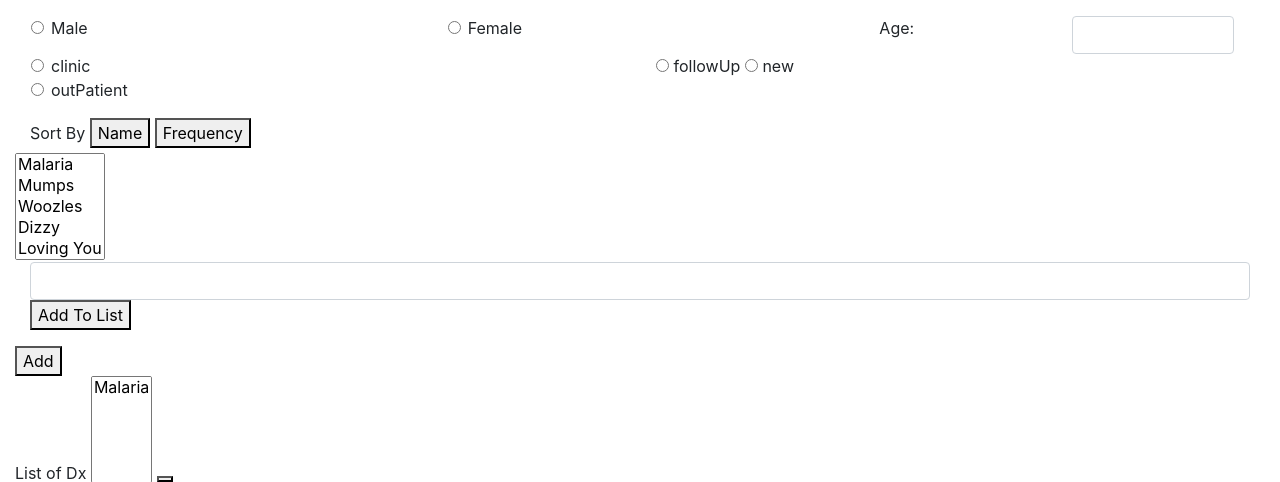
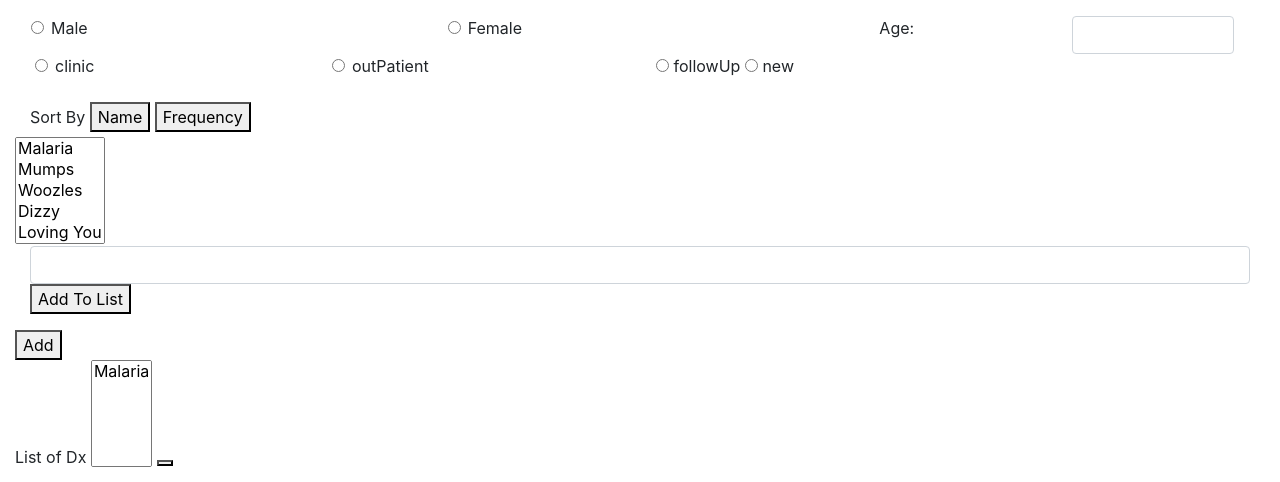
Before and after one commit to EvanFCMoses/statLoggerWebpage, a Django app: page /encounter/ in a window 1280 px wide. Shown: the top 482 px of the page. Run offline with Django 3.2, Linux system fonts and the light colour scheme; some libraries are stand-ins or nearby versions.

Commit message:
fixing second row columns

```diff
--- a/statWebApp/encounter/templates/dataEntry.html
+++ b/statWebApp/encounter/templates/dataEntry.html
@@ -46,13 +46,19 @@
                 <div class="container-fluid">
                     <div class="d-flex justify-content-center">
                         <div class="col-sm px-3">
+                            <div class="d-flex justify-content-center">
+                                <div class="col-sm px-1">
                                     <div class="form-check">
                                         <input class="form-check-input" type="radio" id="clinic" name="clinicLocation" value="clinic">
                                         <label class="form-check-label" for="clinic">clinic</label>
                                     </div>
+                                </div>
+                                <div class="col-sm px-1">
                                     <div class="form-check">
                                         <input class="form-check-input" type="radio" id="outPatient" name="clinicLocation" value="outPatient">
                                         <label class="form-check-label" for="outPatient">outPatient</label>
+                                    </div>
+                                </div>
                             </div>
                         </div>
                         <div class="col-sm">
```
Lines whose indentation alone changed are shown as unchanged.
